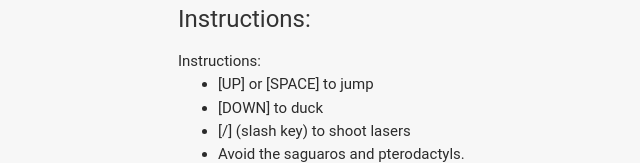
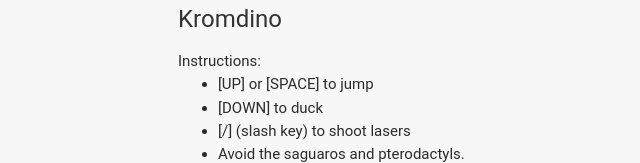
Before and after one commit to LeeryanK/kromdino, a plain HTML site: page index.html in a window 1280 px wide. Shown: the part 196-359 px from the top of the page, 162-802 px from the left. Drawn offline with Linux system fonts and the light colour scheme.

Commit message:
Update index.html

```diff
--- a/index.html
+++ b/index.html
@@ -13,7 +13,7 @@
     <div id="main-content" jstcache="0">
       <div class="icon icon-offline" jseval="updateIconClass(this.classList, iconClass)" alt="" jstcache="1" style="visibility: hidden;"></div>
       <div id="main-message" jstcache="0">
-        <h1 jsselect="heading" jsvalues=".innerHTML:msg" jstcache="5">Instructions:</h1>
+        <h1 jsselect="heading" jsvalues=".innerHTML:msg" jstcache="5">Kromdino</h1>
         <p jsselect="summary" jsvalues=".innerHTML:msg" jstcache="2">Instructions:</p>
         <div id="suggestions-list" jsdisplay="(suggestionsSummaryList &amp;&amp; suggestionsSummaryList.length)" jstcache="6">
           <p jsvalues=".innerHTML:suggestionsSummaryListHeader" jstcache="13">Instructions:</p>
```
